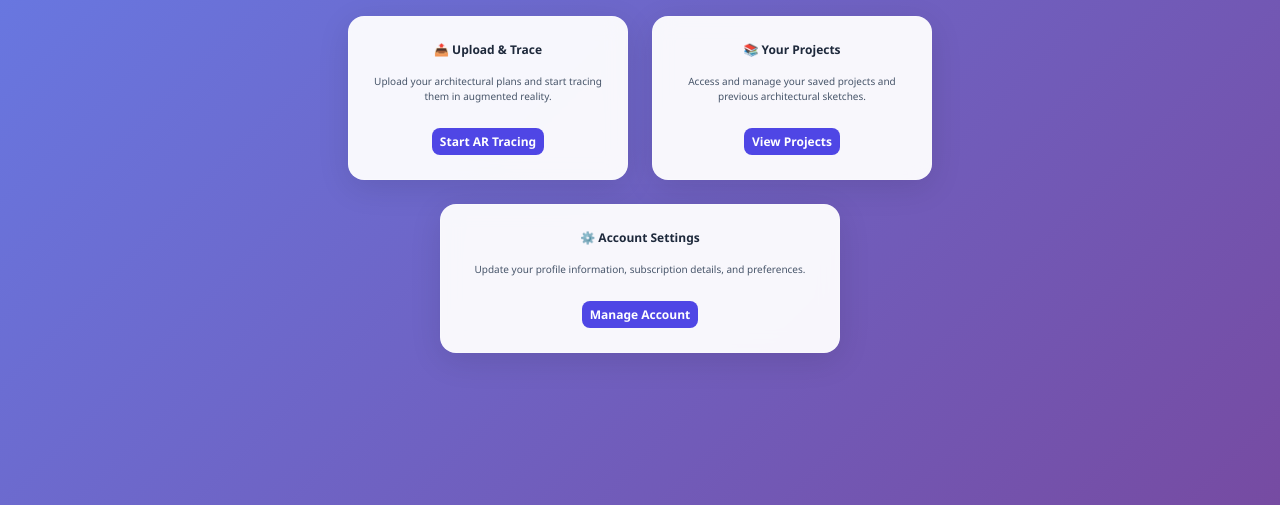
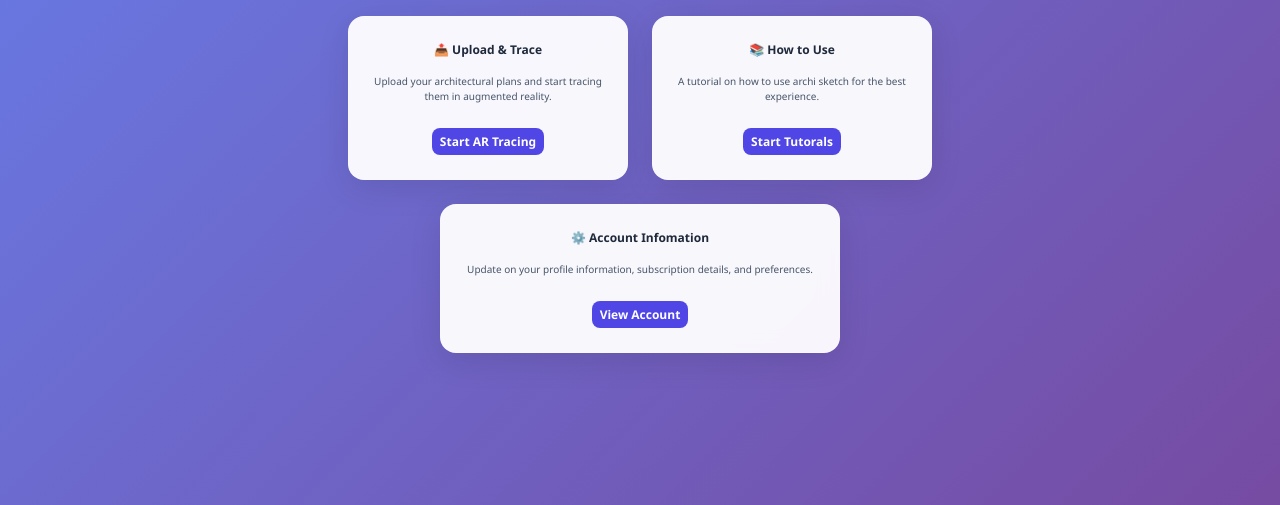
Before and after one commit to Arhyeldee001/Archi-Sketch, a Python web app: template templates/dashboard.html in a window 1280 px wide. Shown: the part 295-800 px from the top of the page. Run offline with Jinja, Linux system fonts and the light colour scheme; the template is opened without the code that fills it, so the values that code supplies are empty.

Commit message:
Update dashboard.html

```diff
--- a/templates/dashboard.html
+++ b/templates/dashboard.html
@@ -252,17 +252,17 @@
             </div>
 
             <div class="card top-card">
-                <h2>📚 Your Projects</h2>
-                <p>Access and manage your saved projects and previous architectural sketches.</p>
-                <a href="/templates" class="btn-primary">View Projects</a>
+                <h2>📚 How to Use</h2>
+                <p>A tutorial on how to use archi sketch for the best experience.</p>
+                <a href="/tutorials" class="btn-primary">Start Tutorals</a>
             </div>
         </div>
 
         <div class="cards-row">
             <div class="card bottom-card">
-                <h2>⚙️ Account Settings</h2>
-                <p>Update your profile information, subscription details, and preferences.</p>
-                <a href="/admin" class="btn-primary">Manage Account</a>
+                <h2>⚙️ Account Infomation</h2>
+                <p>Update on your profile information, subscription details, and preferences.</p>
+                <a href="/accounts" class="btn-primary">View Account</a>
             </div>
         </div>
     </div>
```
